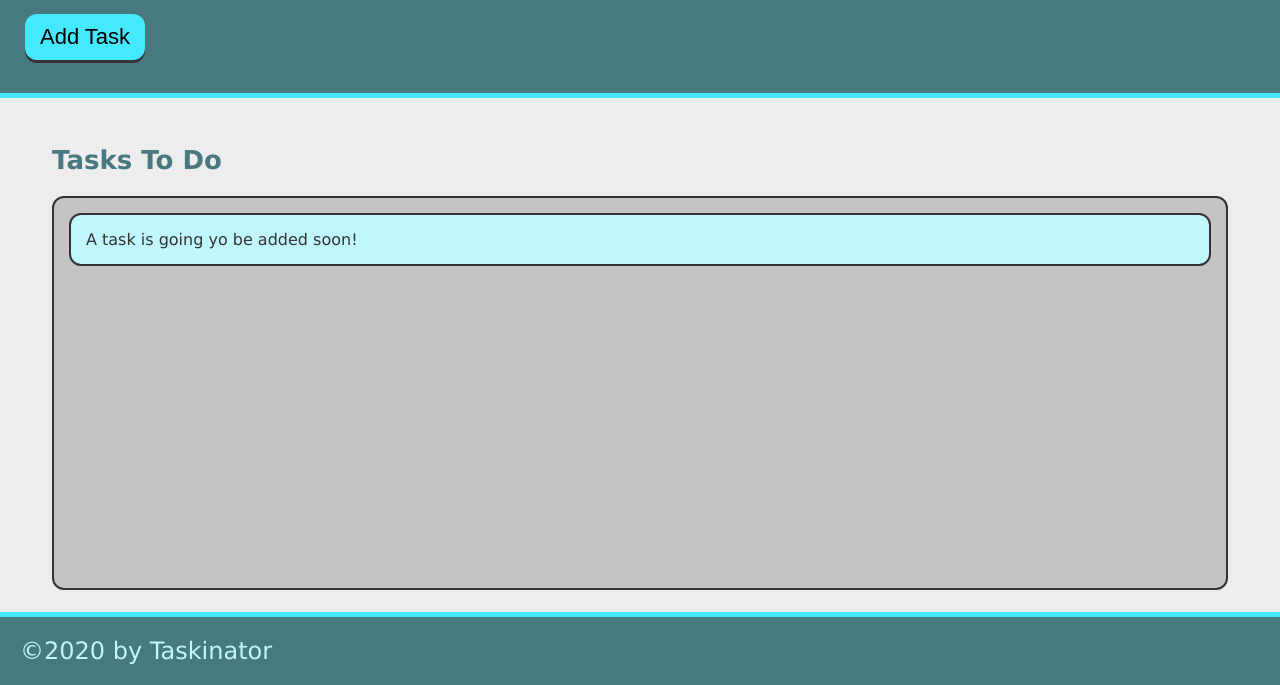
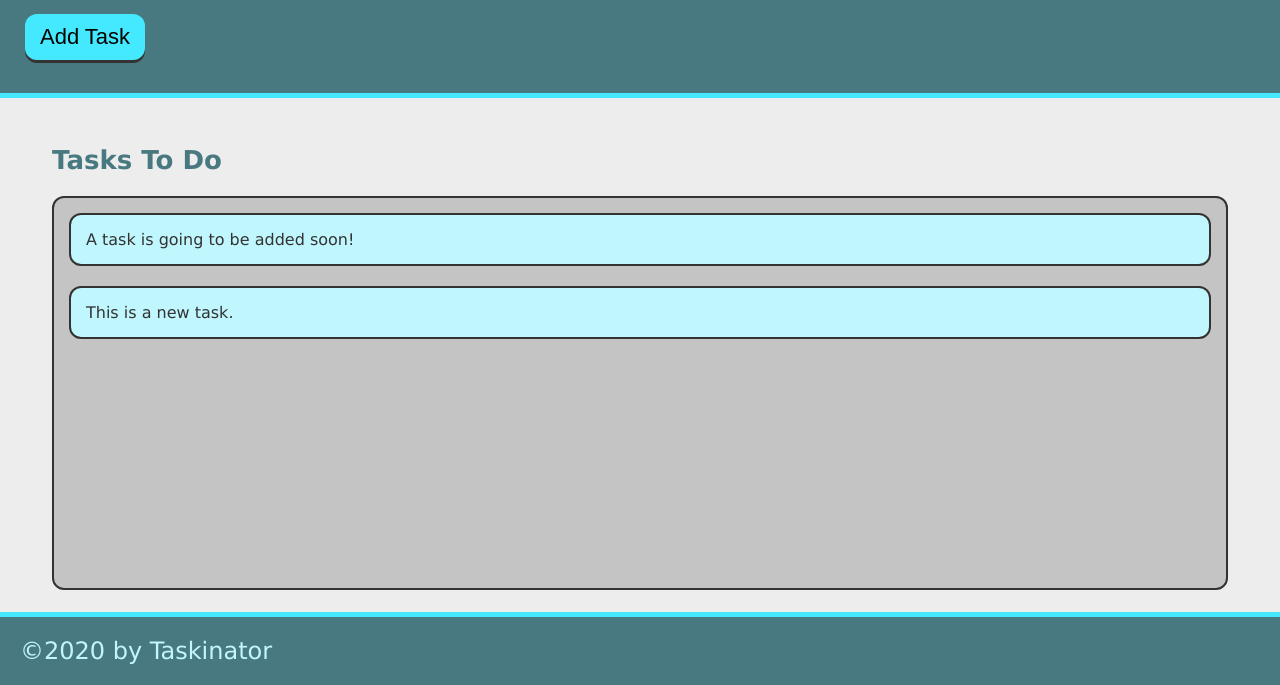
Before and after one commit to courtcoder/Taskinator, a plain HTML site: page index.html in a window 1280 px wide. Both pictures are taken after a click on the button "Add Task". Shown: the part 115-800 px from the top of the page. Drawn offline with Linux system fonts and the light colour scheme.

Commit message:
add ability to add task

```diff
--- a/assets/css/js/script.js
+++ b/assets/css/js/script.js
@@ -0,0 +1,11 @@
+var buttonE1 = document.querySelector("#save-task");
+var tasksToDoE1 = document.querySelector("#tasks-to-do");
+
+var createTaskHandler = function() {
+    var listItemE1 = document.createElement("li");
+    listItemE1.className = "task-item";
+    listItemE1.textContent = "This is a new task.";
+    tasksToDoE1.appendChild(listItemE1);
+};
+
+buttonE1.addEventListener("click", createTaskHandler);
--- a/index.html
+++ b/index.html
@@ -14,14 +14,14 @@
         <header>
             <h1 class="page-title">Taskinator</h1>
             <p>Click the button below to add a new task!</p>
-            <button class="btn" >Add Task</button>
+            <button class="btn"  id="save-task">Add Task</button>
         </header>
 
         <main class="page-content">
             <section class="task-list-wrapper">
                 <h2 class="list-title">Tasks To Do</h2>
-                <ul class="task-list">
-                    <li class="task-item">A task is going yo be added soon!</li>
+                <ul class="task-list" id="tasks-to-do">
+                    <li class="task-item">A task is going to be added soon!</li>
                 </ul>
             </section>
         </main>
```
